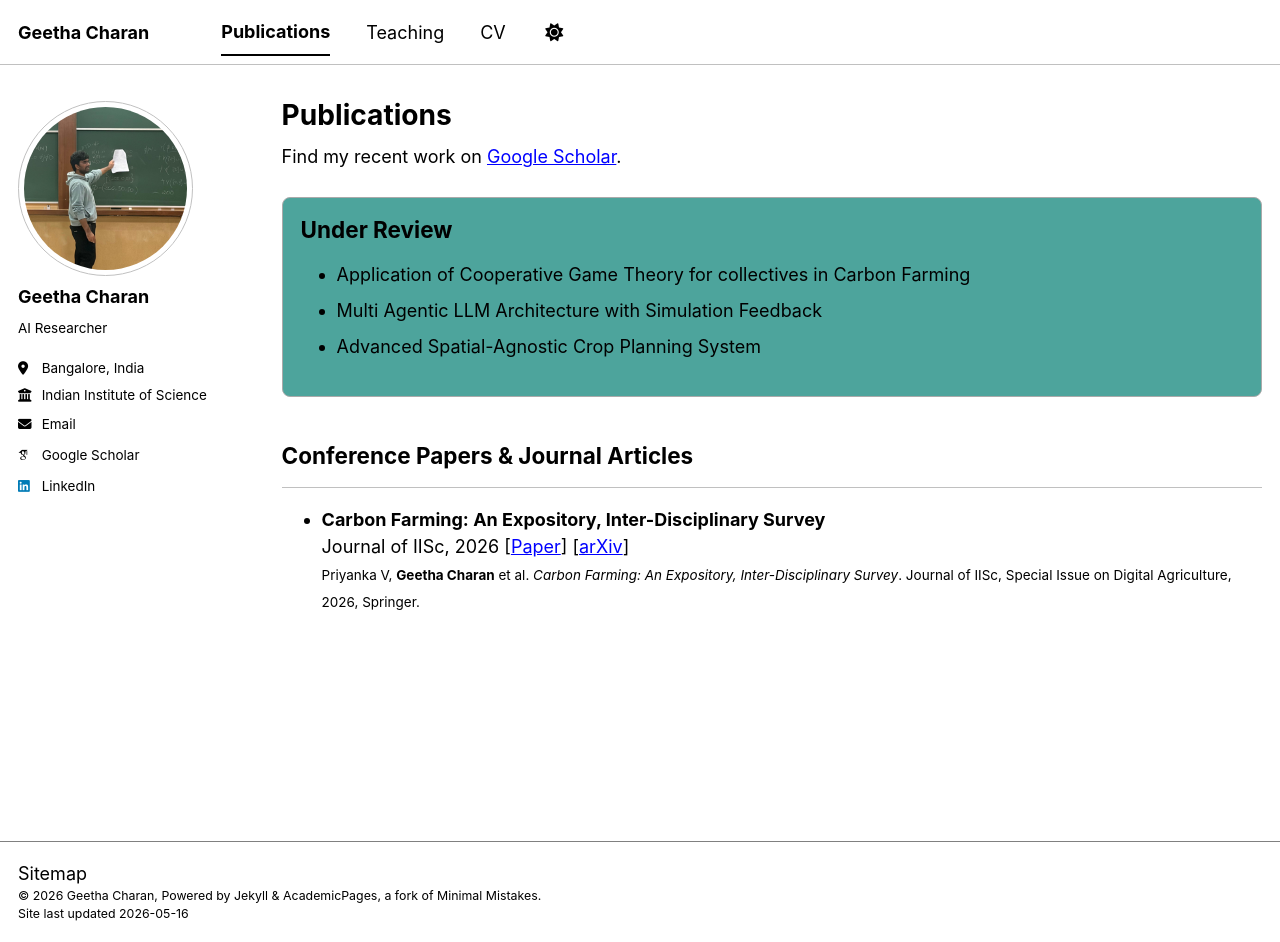
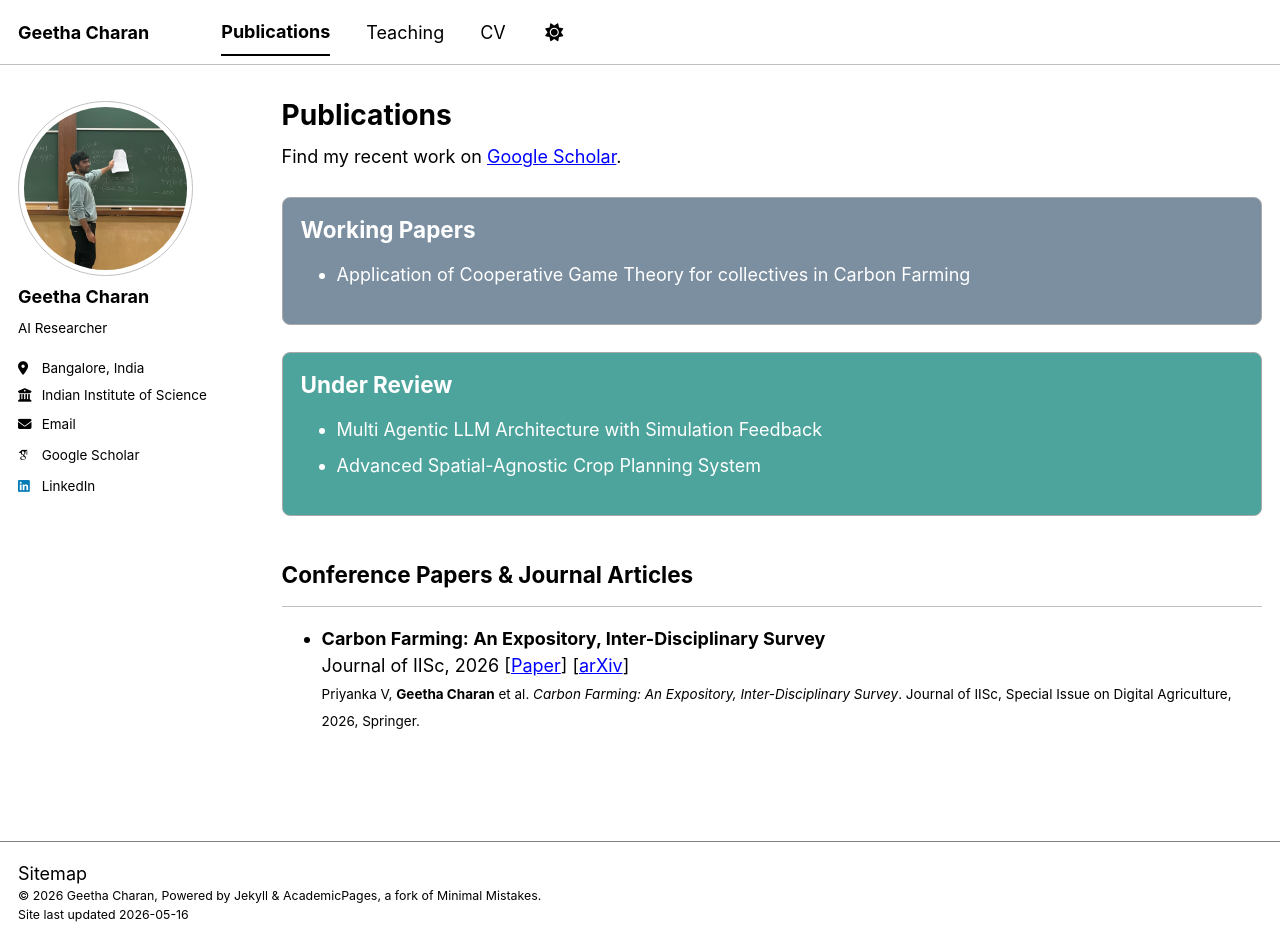
Before and after one commit to GeethaCharan31/geethacharan31.github.io, a Jekyll site: the page built from _pages/publications.html, in a window 1280 px wide and 942 px high. Built offline with Jekyll 4.4.1, drawn with Linux system fonts in a browser that asks for light colours; some web fonts are replaced; a script bundle is joined from its source files by our own code; library files that are not in the unit come from our copies.

Commit message:
[Update] Add 'Working Papers' section to publications.html and update publication types in metadata for better categorization

```diff
--- a/_pages/publications.html
+++ b/_pages/publications.html
@@ -11,33 +11,44 @@ author_profile: true
 
 {% include base_path %}
 
-<!-- Render 'Under Review' publications inside a custom rounded teal box consistent with about.md -->
+<!-- Working Papers Box -->
+{% assign working_paper_pubs = site.publications | where: "type", "working_paper" %}
+{% if working_paper_pubs.size > 0 %}
+<div style="border: 1px solid #aaa; border-radius: 8px; background: #7B8FA1; padding: 1em; margin: 1.5em 0;">
+  <h2 style="margin-top: 0; color: #fff;">Working Papers</h2>
+  <ul style="padding-left: 2em; color: #fff;">
+    {% for post in working_paper_pubs reversed %}
+      <li>
+        <span>{{ post.working_title | default: post.title }}</span>
+      </li>
+    {% endfor %}
+  </ul>
+</div>
+{% endif %}
+
+<!-- Under Review Box -->
+{% assign under_review_pubs = site.publications | where: "type", "under_review" %}
+{% if under_review_pubs.size > 0 %}
 <div style="border: 1px solid #aaa; border-radius: 8px; background: #4DA49C; padding: 1em; margin: 1.5em 0;">
-  {% assign under_review_pubs = site.publications | where_exp: "p", "p.working_title" %}
-  {% if under_review_pubs.size > 0 %}
-    <h2 style="margin-top: 0">Under Review</h2>
-    <ul style="padding-left: 2em;">
-      {% for post in under_review_pubs reversed %}
-        <li>
-          <span>{{ post.working_title }}</span>
-        </li>
-      {% endfor %}
-    </ul>
-  {% endif %}
+  <h2 style="margin-top: 0; color: #fff;">Under Review</h2>
+  <ul style="padding-left: 2em; color: #fff;">
+    {% for post in under_review_pubs reversed %}
+      <li>
+        <span>{{ post.working_title | default: post.title }}</span>
+      </li>
+    {% endfor %}
+  </ul>
 </div>
+{% endif %}
 
-<!-- Now render all other publications as before, but skip those with 'working_title' -->
-{% assign other_pubs = site.publications | reject: "working_title", nil %}
+<!-- Published Papers -->
 {% if site.publication_category %}
-  {% for category in site.publication_category  %}
+  {% for category in site.publication_category %}
     {% assign title_shown = false %}
+    {% assign has_more = false %}
     {% for post in site.publications reversed %}
-      {% if post.category != category[0] %}
-        {% continue %}
-      {% endif %}
-      {% if post.working_title %}
-        {% continue %}
-      {% endif %}
+      {% if post.category != category[0] %}{% continue %}{% endif %}
+      {% if post.type == "under_review" or post.type == "working_paper" %}{% continue %}{% endif %}
       {% unless title_shown %}
         <h2>{{ category[1].title }}</h2><hr />
         <ul>
@@ -48,18 +59,10 @@ author_profile: true
         {% if post.authors %}{{ post.authors }}. {% endif %}
         {% if post.venue %}<span>{{ post.venue }}</span>, {% endif %}
         {% if post.date %}<span>{{ post.date | date: "%Y" }}</span>{% endif %}
-        {% if post.paperurl %}
-          [<a href="{{ post.paperurl }}">Paper</a>]
-        {% endif %}
-        {% if post.slidesurl %}
-          [<a href="{{ post.slidesurl }}">arXiv</a>]
-        {% endif %}
-        {% if post.bibtexurl %}
-          [<a href="{{ post.bibtexurl }}">BibTeX</a>]
-        {% endif %}
-        {% if post.citation %}
-          <br/><small>{{ post.citation }}</small>
-        {% endif %}
+        {% if post.paperurl %}[<a href="{{ post.paperurl }}">Paper</a>]{% endif %}
+        {% if post.slidesurl %}[<a href="{{ post.slidesurl }}">arXiv</a>]{% endif %}
+        {% if post.bibtexurl %}[<a href="{{ post.bibtexurl }}">BibTeX</a>]{% endif %}
+        {% if post.citation %}<br/><small>{{ post.citation }}</small>{% endif %}
       </li>
       {% assign next_post = false %}
       {% for next_post_loop in site.publications reversed %}
@@ -79,26 +82,16 @@ author_profile: true
 {% else %}
   <ul>
   {% for post in site.publications reversed %}
-    {% if post.working_title %}
-      {% continue %}
-    {% endif %}
+    {% if post.type == "under_review" or post.type == "working_paper" %}{% continue %}{% endif %}
     <li>
       <strong>{{ post.title }}</strong><br/>
       {% if post.authors %}{{ post.authors }}. {% endif %}
       {% if post.venue %}<span>{{ post.venue }}</span>, {% endif %}
       {% if post.date %}<span>{{ post.date | date: "%Y" }}</span>{% endif %}
-      {% if post.paperurl %}
-        [<a href="{{ post.paperurl }}">Paper</a>]
-      {% endif %}
-      {% if post.slidesurl %}
-        [<a href="{{ post.slidesurl }}">Slides</a>]
-      {% endif %}
-      {% if post.bibtexurl %}
-        [<a href="{{ post.bibtexurl }}">BibTeX</a>]
-      {% endif %}
-      {% if post.citation %}
-        <br/><small>{{ post.citation }}</small>
-      {% endif %}
+      {% if post.paperurl %}[<a href="{{ post.paperurl }}">Paper</a>]{% endif %}
+      {% if post.slidesurl %}[<a href="{{ post.slidesurl }}">Slides</a>]{% endif %}
+      {% if post.bibtexurl %}[<a href="{{ post.bibtexurl }}">BibTeX</a>]{% endif %}
+      {% if post.citation %}<br/><small>{{ post.citation }}</small>{% endif %}
     </li>
   {% endfor %}
   </ul>
```
Also changed, not shown: _publications/2026_compass_cgt_carbon.md (+1 -0 lines), _publications/2026_ieee_agrisage.md (+1 -0 lines), _publications/2026_ieee_case_crops.md (+1 -0 lines), _publications/2026_jIISc_carbon_survey.md (+1 -0 lines).
